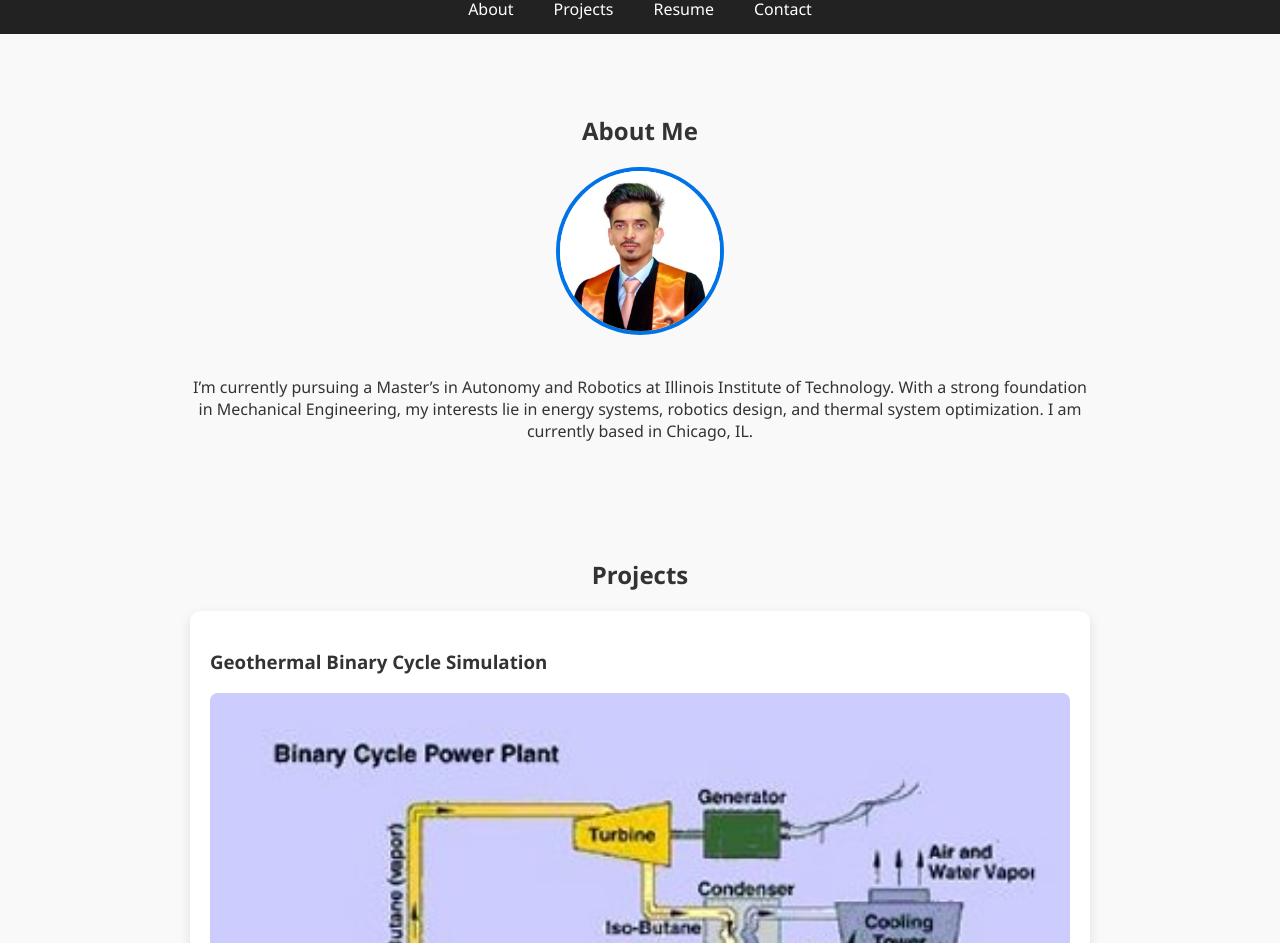
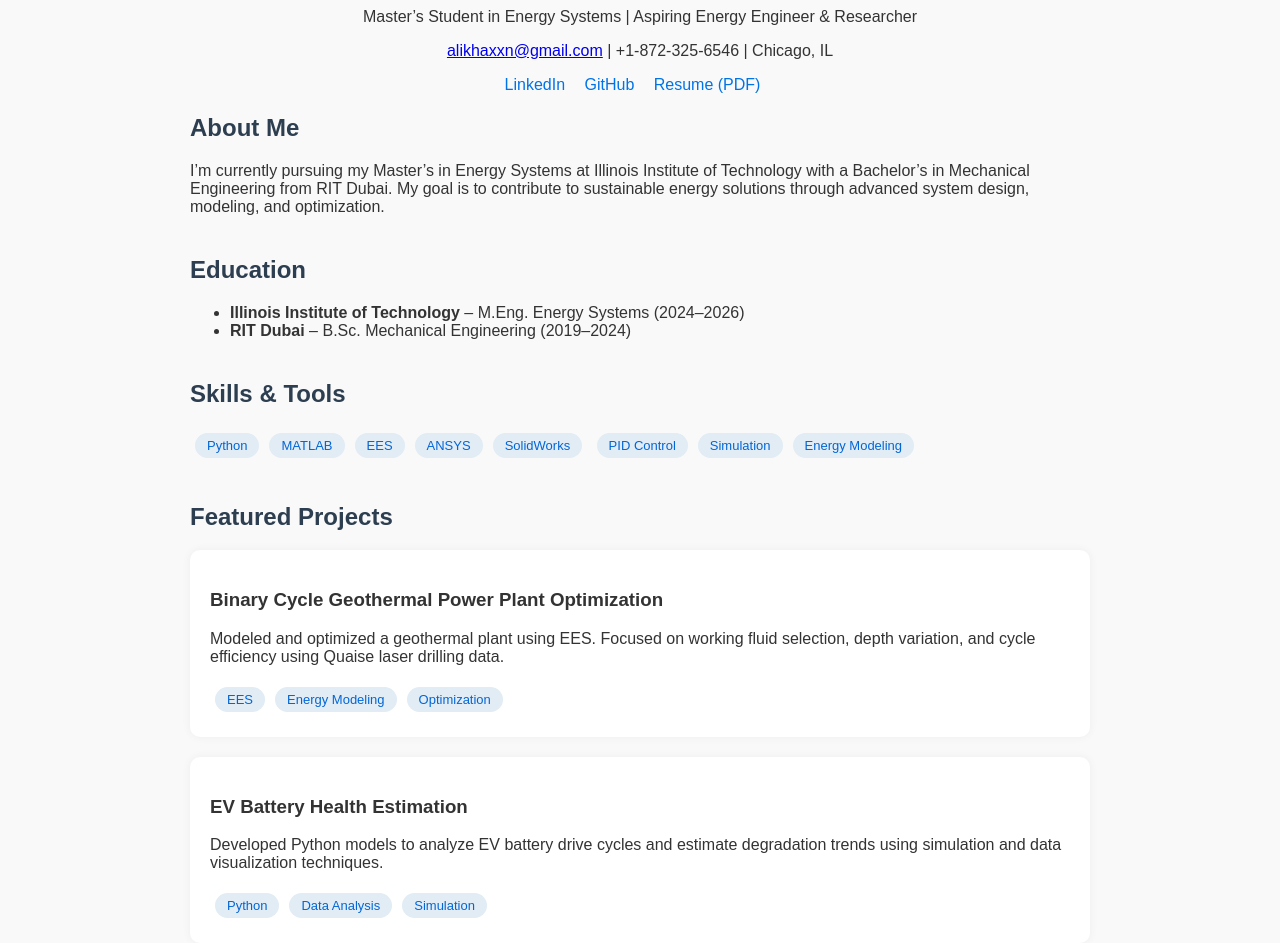
Before and after one commit to alikhaxxn/PORTFOLIO_1, a plain HTML site: page index.html in a window 1280 px wide. Shown: the part 232-1175 px from the top of the page. Drawn offline with Linux system fonts and the light colour scheme.

Commit message:
Update index.html

```diff
--- a/index.html
+++ b/index.html
@@ -1,69 +1,142 @@
 <!DOCTYPE html>
 <html lang="en">
 <head>
-  <meta charset="UTF-8">
-  <title>Asif Ali | Energy Systems Engineer</title>
-  <meta name="viewport" content="width=device-width, initial-scale=1.0">
-  <link rel="stylesheet" href="style.css">
+  <meta charset="UTF-8" />
+  <meta name="viewport" content="width=device-width, initial-scale=1.0"/>
+  <title>Asif Ali Zelab Gul – Portfolio</title>
+  <style>
+    body {
+      font-family: Arial, sans-serif;
+      margin: 0;
+      padding: 30px;
+      background: #f9f9f9;
+      color: #333;
+    }
+    .container {
+      max-width: 900px;
+      margin: auto;
+    }
+    h1, h2 {
+      color: #2c3e50;
+    }
+    .section {
+      margin-bottom: 40px;
+    }
+    .card {
+      background: white;
+      padding: 20px;
+      border-radius: 10px;
+      margin-bottom: 20px;
+      box-shadow: 0 0 10px rgba(0,0,0,0.05);
+    }
+    .links a {
+      margin-right: 15px;
+      text-decoration: none;
+      color: #0073e6;
+    }
+    .tags span {
+      background: #e1ecf4;
+      color: #0366d6;
+      font-size: 13px;
+      border-radius: 20px;
+      padding: 5px 12px;
+      margin: 5px;
+      display: inline-block;
+    }
+    img.profile {
+      width: 130px;
+      height: 130px;
+      object-fit: cover;
+      border-radius: 50%;
+      display: block;
+      margin: 0 auto 20px auto;
+      box-shadow: 0 0 10px rgba(0,0,0,0.1);
+    }
+    footer {
+      text-align: center;
+      font-size: 0.9em;
+      color: gray;
+      margin-top: 40px;
+    }
+  </style>
 </head>
 <body>
-  <header>
-    <h1>Asif Ali</h1>
-    <p>Graduate Student in Energy Systems | Robotics & Thermal Design Enthusiast</p>
-  </header>
-
-  <nav>
-    <a href="#about">About</a>
-    <a href="#projects">Projects</a>
-    <a href="#resume">Resume</a>
-    <a href="#contact">Contact</a>
-  </nav>
-
-  <section id="about">
-    <h2>About Me</h2>
-    <img src="assets/Profilepic.png" alt="Asif Ali" width="200" style="border-radius: 100px;">
-    <p>
-      I’m currently pursuing a Master’s in Autonomy and Robotics at Illinois Institute of Technology.
-      With a strong foundation in Mechanical Engineering, my interests lie in energy systems,
-      robotics design, and thermal system optimization. I am currently based in Chicago, IL.
+  <div class="container">
+    <img src="Profilepic.png" alt="Asif Ali Zelab Gul" class="profile"/>
+    <h1 style="text-align:center;">Asif Ali Zelab Gul</h1>
+    <p style="text-align:center;">Master’s Student in Energy Systems | Aspiring Energy Engineer & Researcher</p>
+    <p style="text-align:center;">
+      <a href="mailto:alikhaxxn@gmail.com">alikhaxxn@gmail.com</a> |
+      +1-872-325-6546 |
+      Chicago, IL
     </p>
-  </section>
-
-  <section id="projects">
-    <h2>Projects</h2>
-
-    <div>
-      <h3>Geothermal Binary Cycle Simulation</h3>
-      <img src="assets/geothermal-cycle.jpg" alt="Geothermal Cycle Simulation" width="100%">
-      <p>Modeled and optimized a high-efficiency geothermal power plant using EES. Focused on improving separator pressure, reinjection losses, and plant efficiency metrics.</p>
+    <div class="links" style="text-align:center;">
+      <a href="https://linkedin.com/in/asif-ali-rit" target="_blank">LinkedIn</a>
+      <a href="https://github.com/asifaligul" target="_blank">GitHub</a>
+      <a href="latestresume.pdf" target="_blank">Resume (PDF)</a>
     </div>
 
-    <div>
-      <h3>HEV Energy Analysis – Toyota Prius</h3>
-      <img src="assets/prius-efficiency.png" alt="HEV Prius Energy Analysis" width="100%">
-      <p>Analyzed UDDS and HWFET drive cycles for battery performance, energy consumption, and fuel economy correction using MATLAB simulations and real drive data.</p>
+    <div class="section">
+      <h2>About Me</h2>
+      <p>I’m currently pursuing my Master’s in Energy Systems at Illinois Institute of Technology with a Bachelor’s in Mechanical Engineering from RIT Dubai. My goal is to contribute to sustainable energy solutions through advanced system design, modeling, and optimization.</p>
     </div>
 
-  </section>
+    <div class="section">
+      <h2>Education</h2>
+      <ul>
+        <li><strong>Illinois Institute of Technology</strong> – M.Eng. Energy Systems (2024–2026)</li>
+        <li><strong>RIT Dubai</strong> – B.Sc. Mechanical Engineering (2019–2024)</li>
+      </ul>
+    </div>
 
-  <section id="resume">
-    <h2>Resume</h2>
-    <p>
-      <a href="assets/latestresume.pdf" target="_blank">Download my resume (PDF)</a>
-    </p>
-  </section>
+    <div class="section">
+      <h2>Skills & Tools</h2>
+      <div class="tags">
+        <span>Python</span><span>MATLAB</span><span>EES</span><span>ANSYS</span><span>SolidWorks</span>
+        <span>PID Control</span><span>Simulation</span><span>Energy Modeling</span>
+      </div>
+    </div>
 
-  <section id="contact">
-    <h2>Contact</h2>
-    <p>Email: <a href="mailto:aali78@iit.edu">aali78@iit.edu</a></p>
-    <p>Phone: +1 (872) 325-6546</p>
-    <p>Location: Chicago, IL, USA</p>
-    <p>GitHub: <a href="https://github.com/yourusername" target="_blank">github.com/yourusername</a></p>
-    <p>LinkedIn: <a href="https://www.linkedin.com/in/asif-ali-rit/" target="_blank">linkedin.com/in/asif-ali-rit</a></p>
-  </section>
+    <div class="section">
+      <h2>Featured Projects</h2>
+      <div class="card">
+        <h3>Binary Cycle Geothermal Power Plant Optimization</h3>
+        <p>Modeled and optimized a geothermal plant using EES. Focused on working fluid selection, depth variation, and cycle efficiency using Quaise laser drilling data.</p>
+        <div class="tags"><span>EES</span><span>Energy Modeling</span><span>Optimization</span></div>
+      </div>
 
-  <footer>
-    <p>© 2025 Asif Ali</p>
-  </footer>
+      <div class="card">
+        <h3>EV Battery Health Estimation</h3>
+        <p>Developed Python models to analyze EV battery drive cycles and estimate degradation trends using simulation and data visualization techniques.</p>
+        <div class="tags"><span>Python</span><span>Data Analysis</span><span>Simulation</span></div>
+      </div>
+
+      <div class="card">
+        <h3>Thermoelectric Energy Harvesting</h3>
+        <p>Designed and simulated a thermoelectric energy harvesting module using EES as part of a thermal systems design project.</p>
+        <div class="tags"><span>EES</span><span>Thermoelectric</span><span>Heat Transfer</span></div>
+      </div>
+
+      <div class="card">
+        <h3>Autonomous Lane-Centering Control</h3>
+        <p>Implemented a PID controller for an autonomous Cadillac Lyriq to stay centered in a lane based on path and steering feedback.</p>
+        <div class="tags"><span>PID Control</span><span>Autonomous Systems</span><span>Simulation</span></div>
+      </div>
+    </div>
+
+    <div class="section">
+      <h2>Courses & Certifications</h2>
+      <ul>
+        <li>Machine Learning for Engineers</li>
+        <li>Renewable & Sustainable Energy</li>
+        <li>Design of Thermal Systems</li>
+        <li>Advanced Energy Systems Modeling</li>
+      </ul>
+    </div>
+
+    <footer>
+      © 2025 Asif Ali Zelab Gul • Built with ❤️ and HTML/CSS on GitHub Pages
+    </footer>
+  </div>
 </body>
 </html>
```
